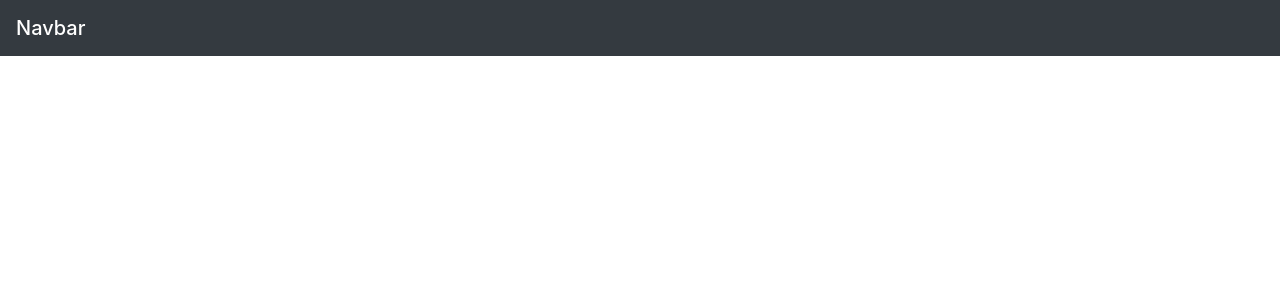
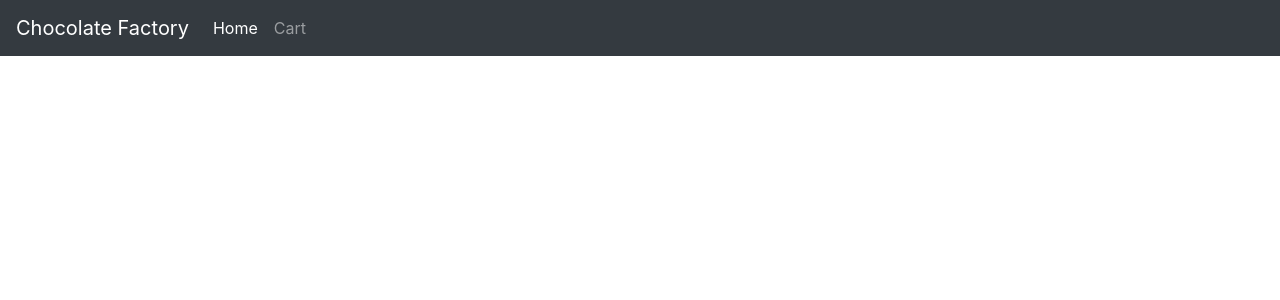
Before and after one commit to Amoghmule/infycartpro, a React (Create React App) app: page / in a window 1280 px wide. Shown: the top 300 px of the page. Built offline with nearby package versions, Linux system fonts and the light colour scheme.

Commit message:
navbar changes

```diff
--- a/public/index.html
+++ b/public/index.html
@@ -38,6 +38,11 @@
 
       To begin the development, run `npm start` or `yarn start`.
       To create a production bundle, use `npm run build` or `yarn build`.
+
     -->
+
+    <script src="https://code.jquery.com/jquery-3.5.1.slim.min.js" integrity="sha384-DfXdz2htPH0lsSSs5nCTpuj/zy4C+OGpamoFVy38MVBnE+IbbVYUew+OrCXaRkfj" crossorigin="anonymous"></script>
+    <script src="https://cdn.jsdelivr.net/npm/popper.js@1.16.0/dist/umd/popper.min.js" integrity="sha384-Q6E9RHvbIyZFJoft+2mJbHaEWldlvI9IOYy5n3zV9zzTtmI3UksdQRVvoxMfooAo" crossorigin="anonymous"></script>
+    <script src="https://stackpath.bootstrapcdn.com/bootstrap/4.5.0/js/bootstrap.min.js" integrity="sha384-OgVRvuATP1z7JjHLkuOU7Xw704+h835Lr+6QL9UvYjZE3Ipu6Tp75j7Bh/kR0JKI" crossorigin="anonymous"></script>
   </body>
 </html>
--- a/src/components/Navbar.jsx
+++ b/src/components/Navbar.jsx
@@ -1,14 +1,46 @@
-import React, { Component } from 'react';
+/* eslint-disable jsx-a11y/anchor-is-valid */
+import React, { Component } from "react";
 
 class Navbar extends Component {
+  render() {
+    return (
+      <nav className="navbar  navbar-expand-md navbar-dark bg-dark">
 
-    render() {
-        return (
-            <nav className="navbar navbar-dark bg-dark">
-                <span className="navbar-brand mb-0 h1">Navbar</span>
-            </nav>
-         );
-    }
+        <a href="#" className="navbar-brand">
+          Chocolate Factory
+        </a>
+
+        <button
+          className="navbar-toggler"
+          type="button"
+          data-toggle="collapse"
+          data-target="#navbarNav"
+
+        >
+          <span className="navbar-toggler-icon"></span>
+        </button>
+
+        <div className="collapse navbar-collapse" id="navbarNav">
+          <ul className="navbar-nav">
+            <li className="nav-item active">
+              <a className="nav-link" href="#">
+                Home <span className="sr-only">(current)</span>
+              </a>
+            </li>
+            <li className="nav-item">
+              <a className="nav-link" href="#">
+                Cart
+              </a>
+            </li>
+
+          </ul>
+        </div>
+
+      </nav>
+
+
+    );
+  }
 }
 
 export default Navbar;
```
